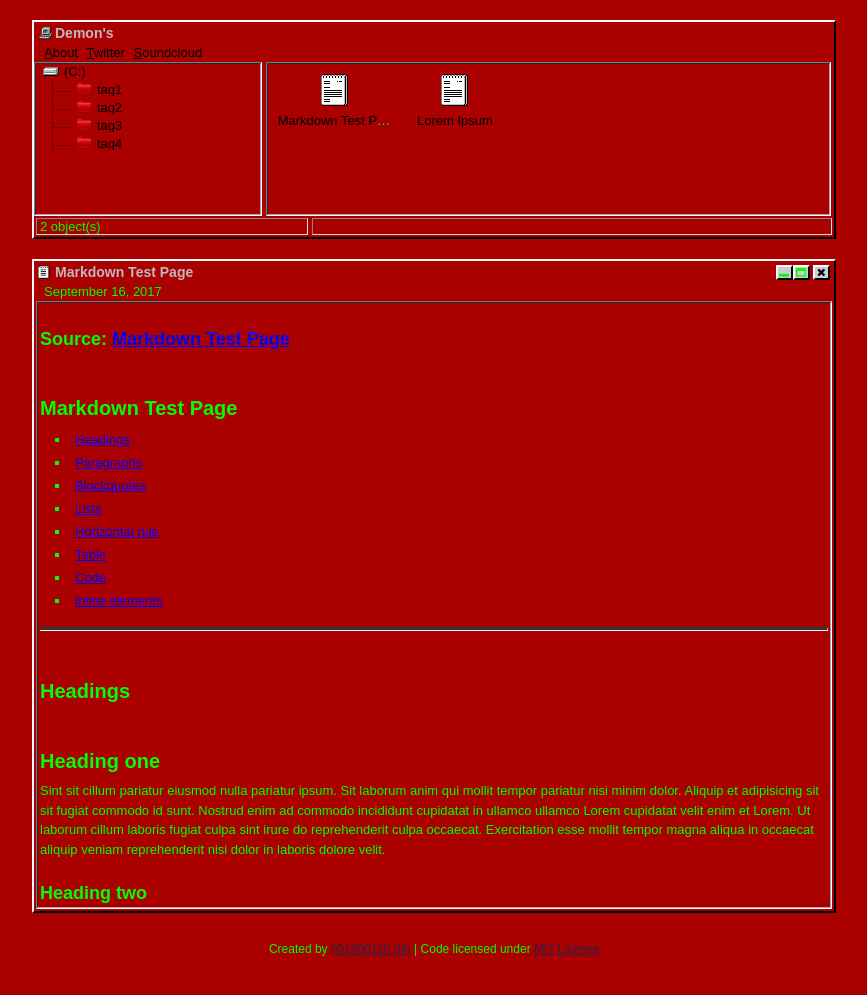
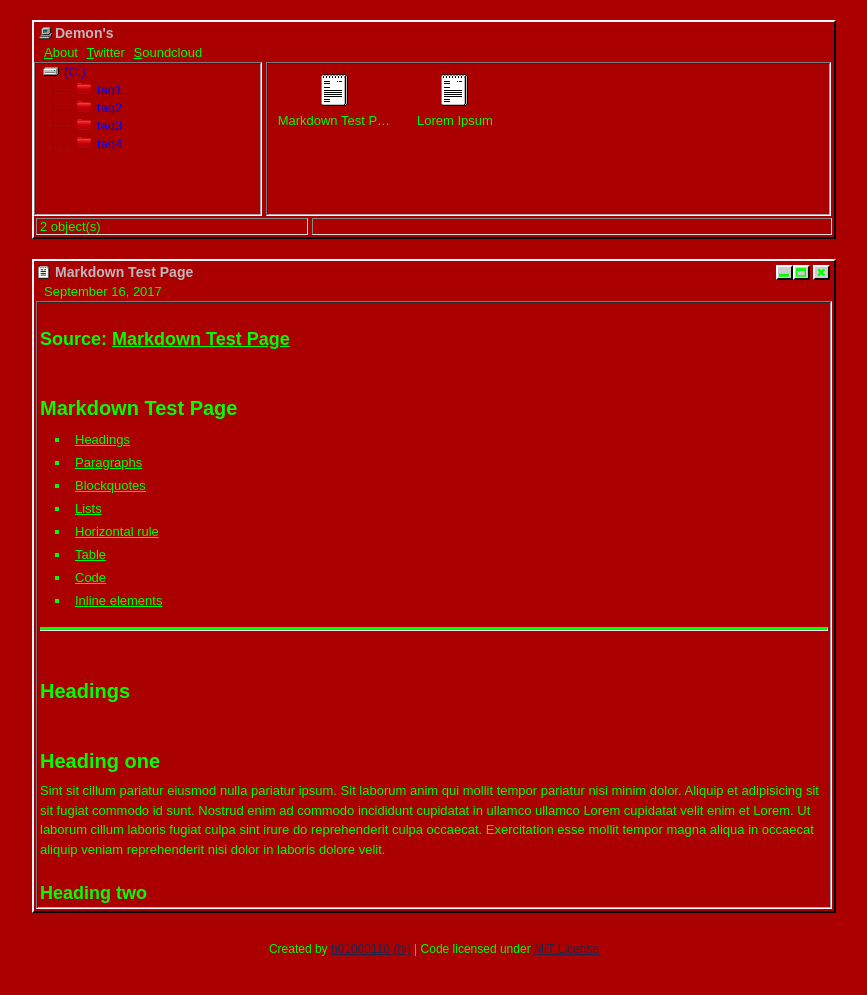
Before and after one commit to demonuser/demonuser.github.io, a Jekyll site: the page built from _posts/2017-09-16-markdown-test-page.md, in a window 1280 px wide. Shown: the top 995 px of the page, without its empty margins (206-1073 px from the left). Built offline with Jekyll 4.4.1, drawn with Linux system fonts in a browser that asks for light colours.

Commit message:
Update _main.scss

```diff
--- a/_sass/_main.scss
+++ b/_sass/_main.scss
@@ -38,7 +38,7 @@ body {
 	}
 
 	a {
-		color: #000000;
+		color: #00ff00;
 	}
 
 	.btn {
@@ -87,7 +87,7 @@ ul.topbar {
 	}
 	a {
 		text-decoration: none;
-		color: #000000;
+		color: #00ff00;
 	}
 }
 .post_list, .tag_list, .post_content {
@@ -124,7 +124,7 @@ ul.topbar {
 
 			a {
 				text-decoration: none;
-				color: #000000;
+				color: #00ff00;
 			}
 		}
 	}
@@ -145,7 +145,7 @@ ul.topbar {
 
 	a {
 		text-decoration: none;
-		color: #000000;
+		color: #000ff00;
 	}
 
 	ul {
@@ -204,7 +204,7 @@ ul.topbar {
 	}
 
 	a {
-		color: #0000ff;
+		color: #00ff00;
 		margin-bottom: 15px;
 	}
 
@@ -235,7 +235,7 @@ ul.topbar {
 	}
 
 	hr {
-		border-top: 3px solid #333333;
+		border-top: 3px solid #00ff00;
 		border-left: 0;
 	}
 
```
